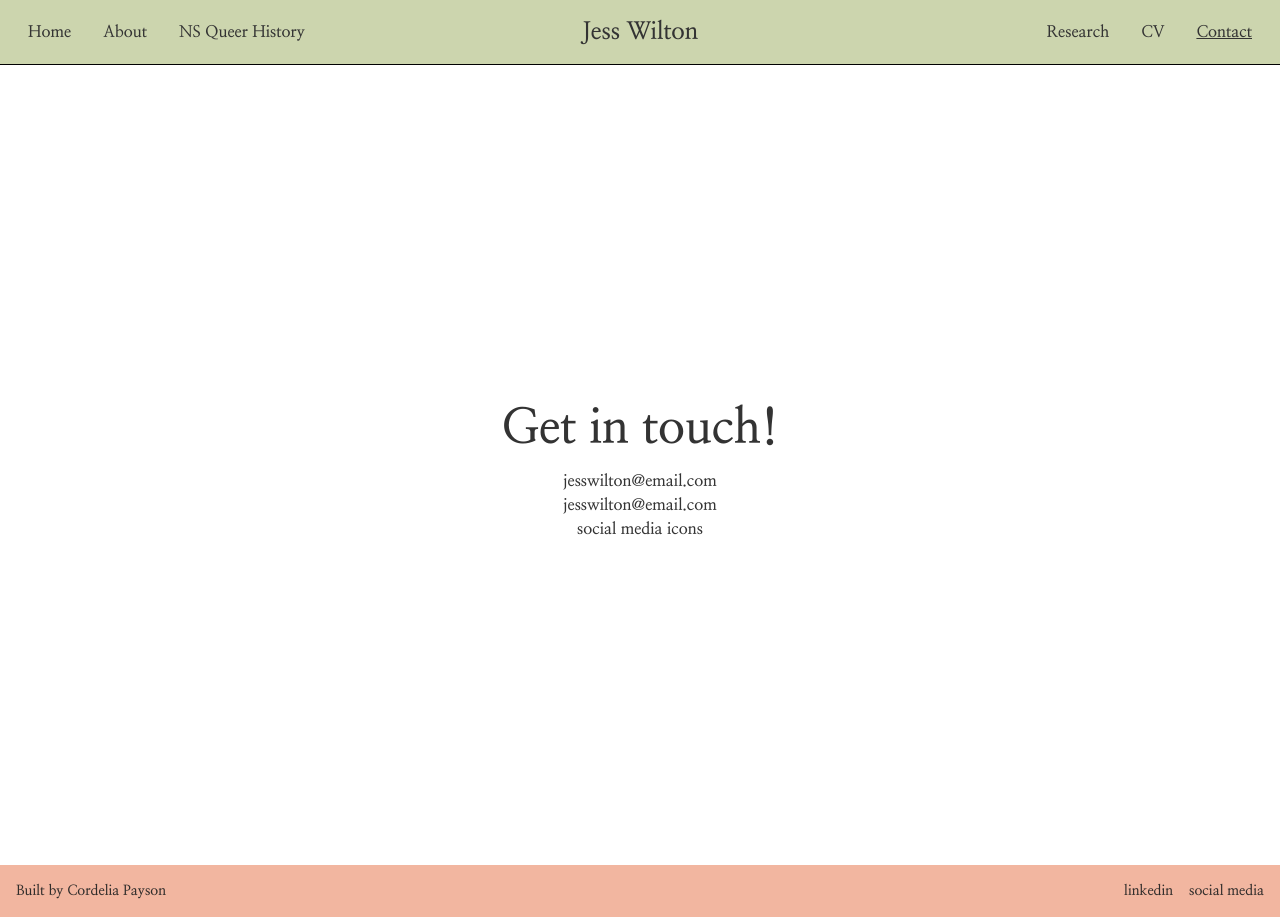
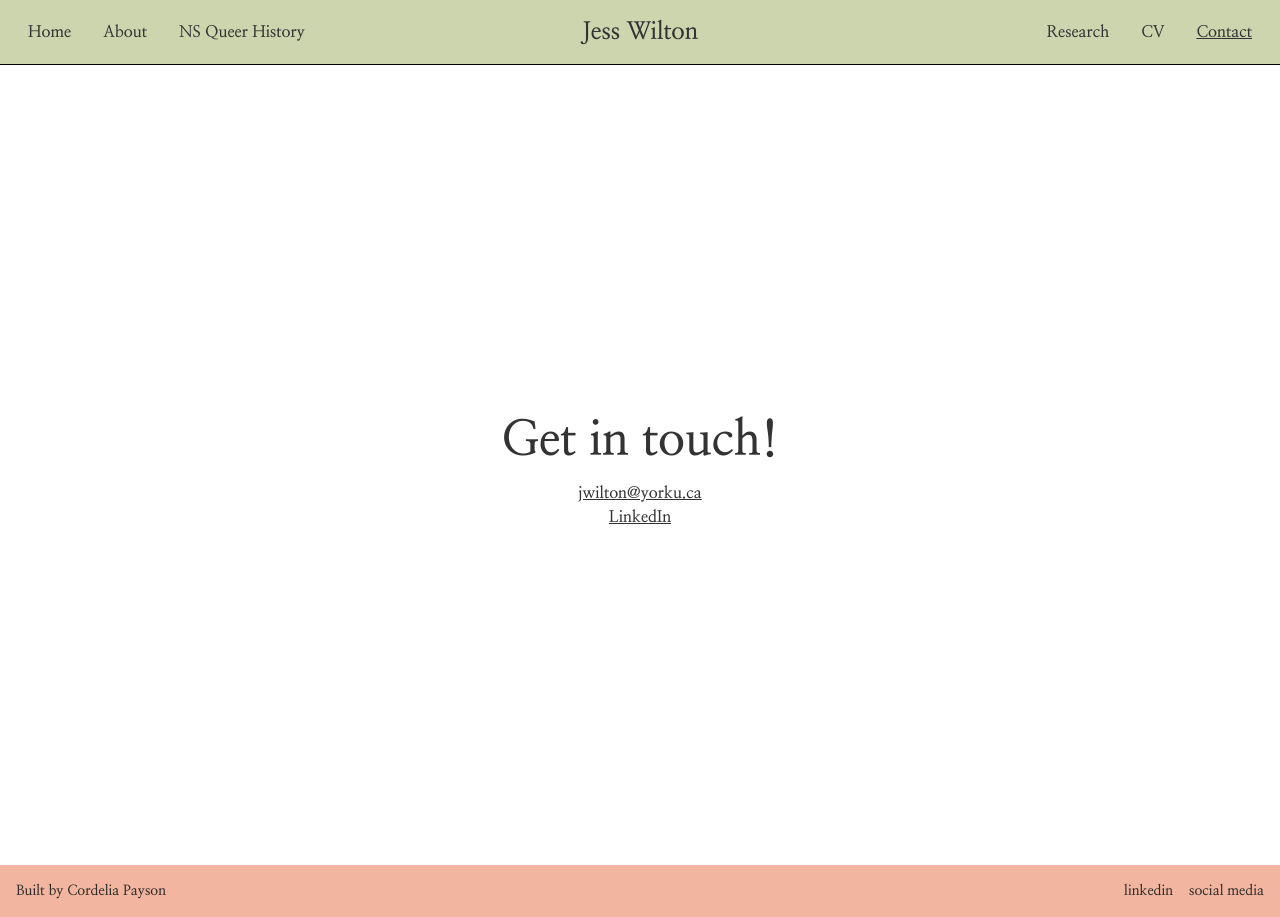
Before and after one commit to cordelia-payson/jw-site, a Next.js app: page /contact in a window 1280 px wide. Built offline with nearby package versions, Linux system fonts and the light colour scheme.

Commit message:
redoing contact page

```diff
--- a/pages/contact.js
+++ b/pages/contact.js
@@ -7,11 +7,14 @@ function Contact() {
     <Layout>
       <div className="hero min-h-screen bg-base-100">
         <div className="hero-content text-center">
-          <div className="max-w-md">
+          <div className="max-w-md flex flex-col">
             <h1 className="text-5xl font-bold py-4">Get in touch!</h1>
-            <p className="">jesswilton@email.com</p>
-            <p className="">jesswilton@email.com</p>
-            <p>social media icons</p>
+            <button type="button">
+              <a className="link" href="mailto:jwilton@yorku.ca" target="_blank" rel="noreferrer noopener">jwilton@yorku.ca</a>
+            </button>
+            <button type="button">
+              <a className="link" href="https://www.linkedin.com/in/jess-wilton-938789266/">LinkedIn</a>
+            </button>
           </div>
         </div>
       </div>
```
